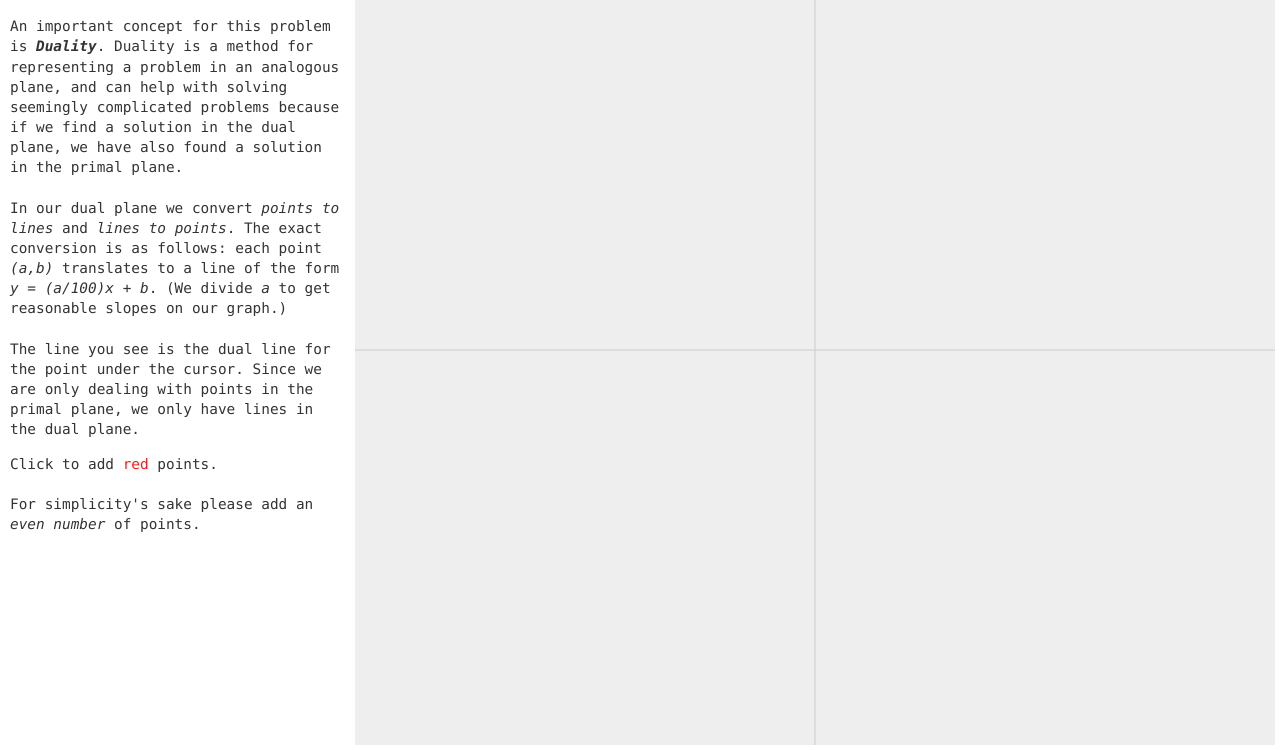
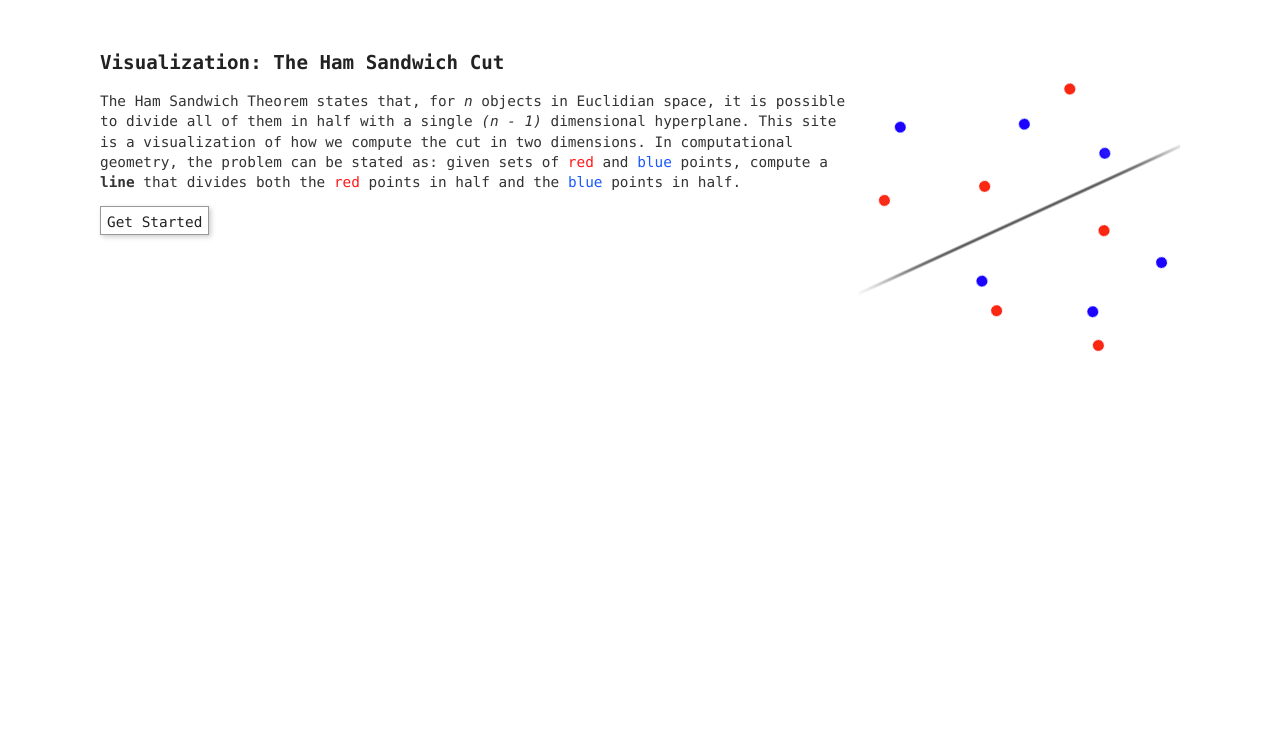
Before and after one commit to ejarzo/hamsandwichcut, a plain HTML site: page index.html in a window 1280 px wide. Shown: the part 50-800 px from the top of the page. Drawn offline with nearby package versions, Linux system fonts and the light colour scheme.

Commit message:
forgot to re-add intro screen

```diff
--- a/index.html
+++ b/index.html
@@ -19,12 +19,12 @@
             <p class="browserupgrade">You are using an <strong>outdated</strong> browser. Please <a href="http://browsehappy.com/">upgrade your browser</a> to improve your experience.</p>
         <![endif]-->
 
-       <!--  <div class="intro-screen">
+        <div class="intro-screen">
             <h1>Visualization: The Ham Sandwich Cut</h1>
             <img class="img-example" src="img/hs_cut_example.png">
             <p>The Ham Sandwich Theorem states that, for <em>n</em> objects in Euclidian space, it is possible to divide all of them in half with a single <em>(n - 1)</em> dimensional hyperplane. This site is a visualization of how we compute the cut in two dimensions. In computational geometry, the problem can be stated as: given sets of <span class="text-red">red</span> and <span class="text-blue">blue</span> points, compute a <strong>line</strong> that divides both the <span class="text-red">red</span> points in half and the <span class="text-blue">blue</span> points in half.</p>
             <button onclick="hideIntro()">Get Started</button>
-        </div> -->
+        </div>
         <div class="main">
             <h1>The Ham Sandwich Cut</h1>
 
```
